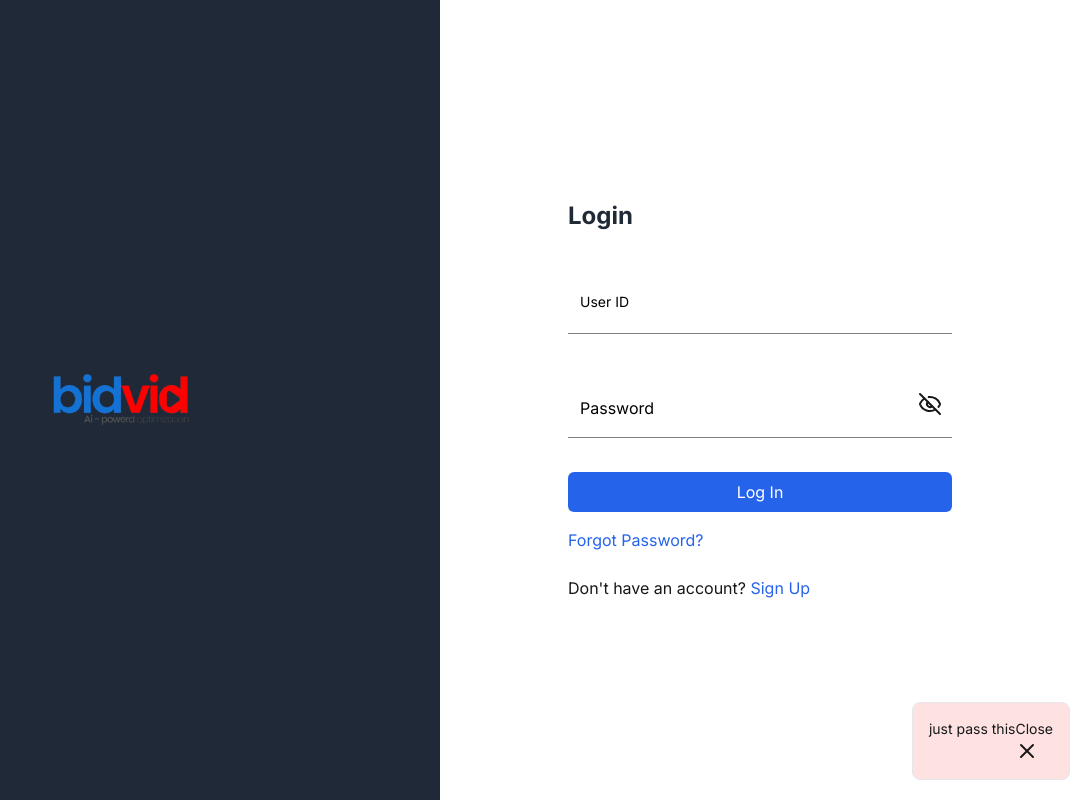
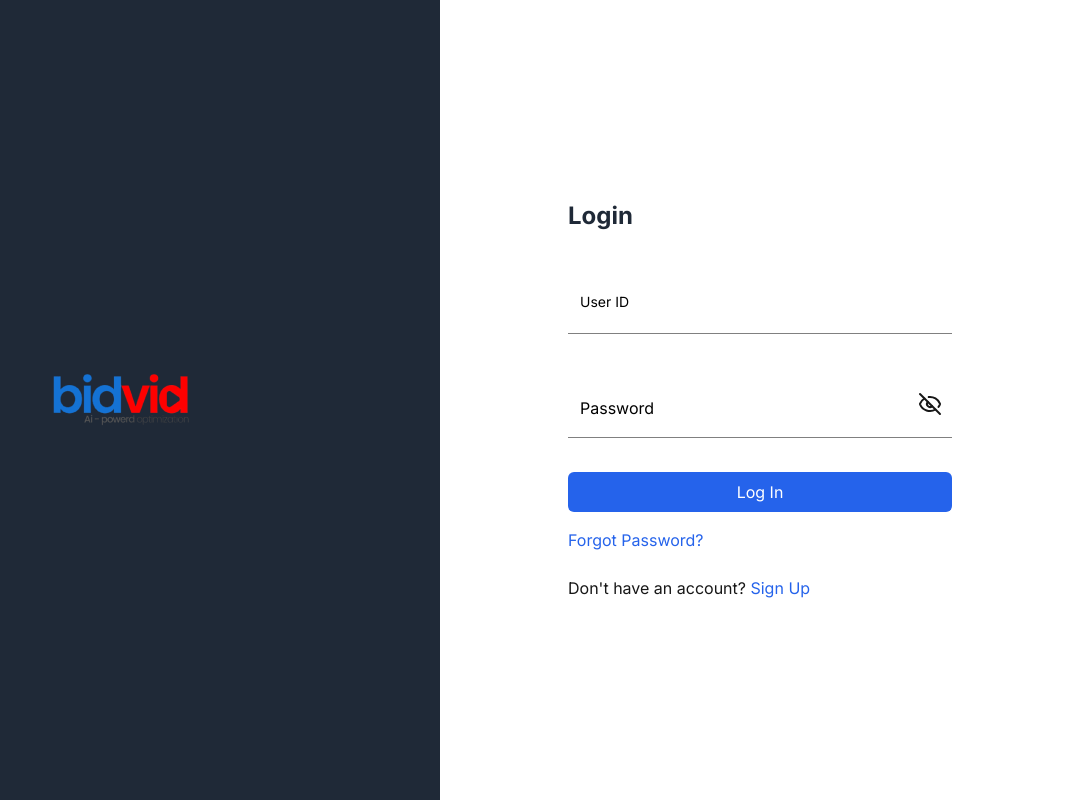
Before and after one commit to Cod3nator/bidvid-new, a Next.js app: page /login in a window 1280 px wide. Shown: the whole page, without its empty margins (200-1280 px from the left). Built offline with nearby package versions, Linux system fonts and the light colour scheme.

Commit message:
Changes on toast component for error

```diff
--- a/app/(login)/login/page.jsx
+++ b/app/(login)/login/page.jsx
@@ -75,12 +75,12 @@ const Page = () => {
     handleCloseModal();
   };
 
+
   return (
     <>
       {toastSuccess !== null && (
         <Toast success={toastSuccess} message={toastMessage} />
       )}
-      <Toast success={false} message={"just pass this "}/>
 
       <div className="flex min-h-screen">
         <div className="w-1/2 bg-gray-800 flex justify-center items-center">
--- a/component/dashboard/Toast.jsx
+++ b/component/dashboard/Toast.jsx
@@ -16,25 +16,34 @@ const Toast = ({ success, message }) => {
   // }, []);
 
   if (!visible) return null;
+  const toastColor={
+    success:{
+      bg:"#4BB543",
+    },
+    failure:{
+      bg:"#ff5d33",
+    }
+  }
+  return (
+    <div className={`absolute transition-transform duration-500  rounded-lg ${visible ? 'translate-x-1/2' : 'translate-x-full'}`} style={{right:"10px",bottom:"20px"}}>
 
-  return (
-    <div className={`absolute transition-transform duration-500 ${visible ? 'translate-x-1/2' : 'translate-x-full'}`} style={{right:"10px",bottom:"20px"}}>
       <div
-        className={`max-w-xs ${success ? 'bg-teal-100 border-teal-200  text-teal-800' : 'bg-red-100 border-red-200 text-red-800'} border text-sm rounded-lg dark:bg-red-800/10 dark:border-red-900 dark:text-red-500`}
+        className={`max-w-xs flex  border text-sm rounded-lg`} style={{backgroundColor: success ? toastColor.success.bg : toastColor.failure.bg, border:"none",color:'#fff'
+        }}
         role="alert"
         tabIndex="-1"
         aria-labelledby="hs-toast-soft-color-label"
       >
-        <div id="hs-toast-soft-color-label" className="flex p-4">
+        <div id="hs-toast-soft-color-label" className="flex p-4  flex justify-center items-center">
           {message}
-          <div className="ms-auto">
+          <div className="flex justify-center items-center" style={{marginLeft: '5px'}}>
             <button
               type="button"
               className="inline-flex shrink-0 justify-center items-center size-5 rounded-lg text-red-800 opacity-50 hover:opacity-100 focus:outline-none focus:opacity-100 dark:text-red-200"
               aria-label="Close"
               onClick={handleClose}
             >
-              <span className="sr-only">Close</span>
+
               <svg
                 className="shrink-0 size-4"
                 xmlns="http://www.w3.org/2000/svg"
```
Also changed, not shown: 1 other file (tests, documents, lock files or other folders).
